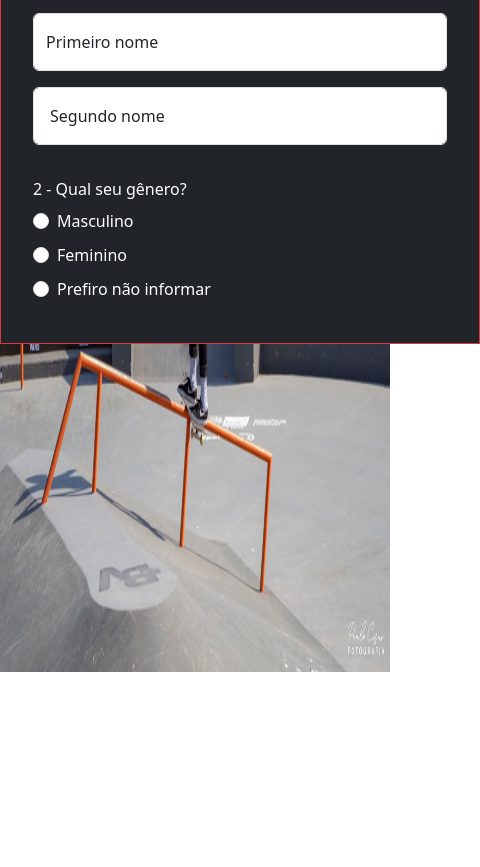
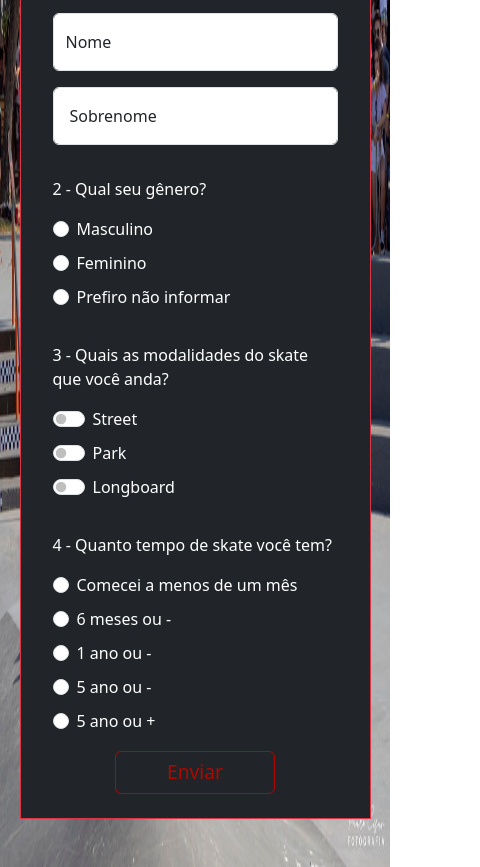
Before and after one commit to Jvcgoncalves/skate-with-us-Landign-Page, a plain HTML site: page index.html in a window 390 px wide. Shown: the part 172-1039 px from the top of the page, 480 px wide, since content can reach past the window. Before the commit the page ends 844 px from the top, so only its background shows below. Drawn offline with nearby package versions, Linux system fonts and the light colour scheme.

Commit message:
responsive files

```diff
--- a/index.html
+++ b/index.html
@@ -4,8 +4,7 @@
   <meta charset="UTF-8">
   <meta name="viewport" content="width=device-width, initial-scale=1.0">
 
-  <!-- bootstrap npm -->
-  <!-- <link rel="stylesheet" href="node_modules/bootstrap/dist/css/bootstrap.css"> -->
+  <!-- bootstrap css-->
   <link href="https://cdn.jsdelivr.net/npm/bootstrap@5.3.2/dist/css/bootstrap.min.css" rel="stylesheet" integrity="sha384-T3c6CoIi6uLrA9TneNEoa7RxnatzjcDSCmG1MXxSR1GAsXEV/Dwwykc2MPK8M2HN" crossorigin="anonymous">
   <!-- favicon -->
   <link rel="shortcut icon" href="images/icons8-skate-16.png" type="image/x-icon">
@@ -30,36 +29,79 @@
 
       <div class="mb-3 name-inputs">
         <div class="form-floating mb-3 text-dark">
-          <input type="email" class="form-control" id="floatingInput" placeholder="name@example.com">
-          <label for="floatingInput">Primeiro nome</label>
+          <input type="text" class="form-control" id="floatingInput" placeholder="Nome" autocomplete="off">
+          <label for="floatingInput">Nome</label>
         </div>
         <div class="form-floating text-dark">
-          <input type="password" class="form-control" id="floatingPassword" placeholder="Password">
-          <label for="floatingPassword" class="ps-3">Segundo nome</label>
+          <input type="text" class="form-control" id="floatingPassword" placeholder="Sobrenome" autocomplete="off">
+          <label for="floatingPassword" class="ps-3">Sobrenome</label>
         </div>
       </div>
+      <!-- Inputs de gênero -->
       <div class="d-flex flex-column mb-3 gap-2 my-3">
-        <span class="">2 - Qual seu gênero?</span>
+        <span class="pb-2">2 - Qual seu gênero?</span>
         <div class="form-check">
           <input type="radio" class="form-check-input" name="gender" id="masc">
           <label for="masc" class="form-check-label">Masculino</label>
         </div>
         <div class="form-check">
-          <input type="radio" class="form-check-input" name="gender" id="masc">
-          <label for="masc" class="form-check-label">Feminino</label>
+          <input type="radio" class="form-check-input" name="gender" id="fem">
+          <label for="fem" class="form-check-label">Feminino</label>
         </div>
         <div class="form-check">
-          <input type="radio" class="form-check-input" name="gender" id="masc">
-          <label for="masc" class="form-check-label">Prefiro não informar</label>
+          <input type="radio" class="form-check-input" name="gender" id="not-specified">
+          <label for="not-specified" class="form-check-label">Prefiro não informar</label>
+        </div>
+      </div>
+      <!-- input para modalidade -->
+      <div class="switch-checkbox d-flex flex-column mb-3 gap-2 my-3">
+        <span class="pb-2">3 - Quais as modalidades do skate que você anda?</span>
+        <div class="form-check form-switch">
+          <input class="form-check-input" type="checkbox" role="switch" id="street">
+          <label class="form-check-label" for="street">Street</label>
+        </div>
+        <div class="form-check form-switch">
+          <input class="form-check-input" type="checkbox" role="switch" id="park">
+          <label class="form-check-label" for="park">Park</label>
+        </div>
+        <div class="form-check form-switch">
+          <input class="form-check-input" type="checkbox" role="switch" id="longboard">
+          <label class="form-check-label" for="longboard">Longboard</label>
+        </div>
+      </div>
+      <!-- input para tempo de skate -->
+      <div class="d-flex flex-column mb-3 gap-2 my-3">
+        <span class="pb-2">4 - Quanto tempo de skate você tem?</span>
+        <div class="form-check">
+          <input type="radio" class="form-check-input" name="gender" id="starter">
+          <label for="starter" class="form-check-label">Comecei a menos de um mês</label>
+        </div>
+        <div class="form-check">
+          <input type="radio" class="form-check-input" name="gender" id="medium-experience">
+          <label for="medium-experience" class="form-check-label">6 meses ou - </label>
+        </div>
+        <div class="form-check">
+          <input type="radio" class="form-check-input" name="gender" id="one-year-or-less">
+          <label for="one-year-or-less" class="form-check-label">1 ano ou -</label>
+        </div>
+        <div class="form-check">
+          <input type="radio" class="form-check-input" name="gender" id="five-years-or-less">
+          <label for="five-years-or-less" class="form-check-label">5 ano ou -</label>
+        </div>
+        <div class="form-check">
+          <input type="radio" class="form-check-input" name="gender" id="five-years-or-more">
+          <label for="five-years-or-more" class="form-check-label">5 ano ou +</label>
         </div>
       </div>
 
+      <div class="d-flex justify-content-center">
+        <button class="btn btn-outline-primary text-aling-center send-button" type="submit">Enviar</button>
+      </div>
 
     </form>
-
   </div>
 
-  <!-- <script src="node_modules/bootstrap/dist/js/bootstrap.js"></script> -->
+  <!-- bootstrap js-->
   <script src="https://cdn.jsdelivr.net/npm/bootstrap@5.3.2/dist/js/bootstrap.bundle.min.js" integrity="sha384-C6RzsynM9kWDrMNeT87bh95OGNyZPhcTNXj1NW7RuBCsyN/o0jlpcV8Qyq46cDfL" crossorigin="anonymous"></script>
 </body>
 </html>
--- /dev/null
+++ b/sass/media_querys/media_query.scss
@@ -0,0 +1,5 @@
+@media (max-width:768px){
+  .container{
+    max-width: 90%;
+  }
+}
--- a/sass/styles.scss
+++ b/sass/styles.scss
@@ -1,5 +1,6 @@
-// sass --watch node_modules/bootstrap/scss/_variables.scss:node_modules/bootstrap/dist/css/bootstrap.css
-//sass --watch sass/styles.scss:styles/style.css
+@import "./variables/colors.scss";
+@import "./media_querys/media_query.scss";
+
 
 *{
   padding: 0;
@@ -23,3 +24,16 @@ body{
   background-color: transparent;
   border: none;
 }
+
+.send-button{
+  width: 10rem;
+  border: .1rem solid $primary-color;
+  color: $primary-color;
+  font-size: 1.2rem;
+
+  &:hover{
+    border:.1rem solid $primary-color;
+    background-color: $primary-color;
+    color: #fff;
+  }
+}
--- /dev/null
+++ b/sass/variables/colors.scss
@@ -0,0 +1 @@
+$primary-color: #B00700;
```
Also changed, not shown: styles/style.css, 1 other file.
